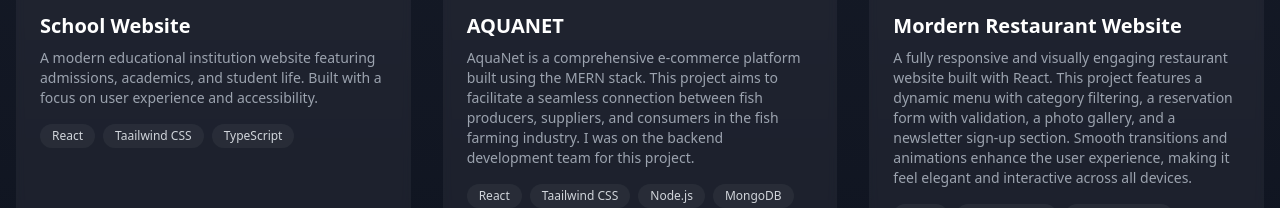
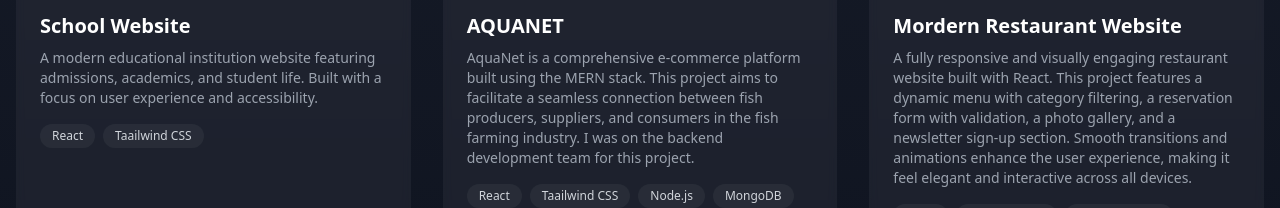
Before and after one commit to JAYDEN2904/Jayden-Portfolio, a React (Vite) app: page / in a window 1280 px wide. Shown: the part 2680-2888 px from the top of the page. Built offline with nearby package versions, Linux system fonts and the light colour scheme.

Commit message:
updated projects

```diff
--- a/src/components/Projects.tsx
+++ b/src/components/Projects.tsx
@@ -21,7 +21,7 @@
   {
     title: "School Website",
     description: "A modern educational institution website featuring admissions, academics, and student life. Built with a focus on user experience and accessibility.",
-    technologies: ["React", "Taailwind CSS", "TypeScript"],
+    technologies: ["React", "Taailwind CSS"],
     imageUrl: faithBaptistImage,
     githubUrl: "https://github.com/JAYDEN2904/Faith-Baptist-Project.git",
     liveUrl: "https://fcbcs.vercel.app",
```
